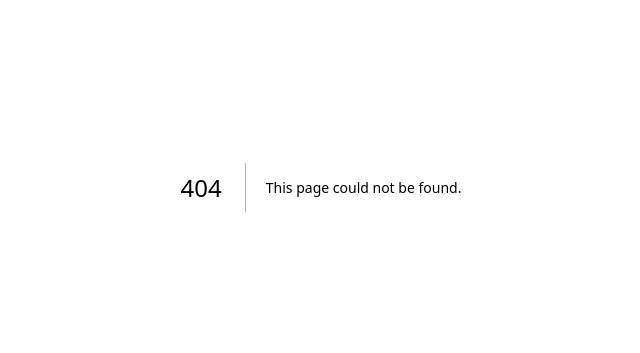
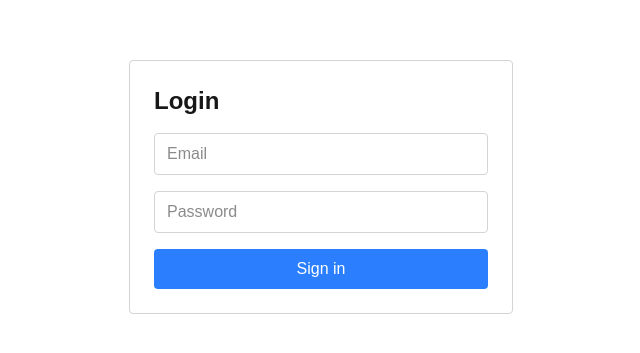
Before and after one commit to daviffc/TaskManager, a Next.js app: page /login in a window 1280 px wide. Before the commit this address had no page. Shown: the part 213-566 px from the top of the page, without its empty margins (319-959 px from the left). Built offline with nearby package versions, Linux system fonts and the light colour scheme.

Commit message:
feat: add login page

```diff
--- /dev/null
+++ b/src/app/login/page.tsx
@@ -0,0 +1,64 @@
+"use client";
+
+import { useState } from "react";
+import { signIn } from "next-auth/react";
+import { useRouter } from "next/navigation";
+
+export default function LoginPage() {
+    const [email, setEmail] = useState("");
+    const [password, setPassword] = useState("");
+    const [error, setError] = useState("");
+    const router = useRouter();
+
+    async function handleSubmit(e: React.FormEvent) {
+        e.preventDefault();
+        setError("");
+
+        const result = await signIn("credentials", {
+            email,
+            password,
+            redirect: false,
+        });
+
+        if (result?.error) {
+            setError("invalid email or password");
+            return;
+        }
+
+        router.push("/");
+    }
+    return (
+        <div className = "flex min-h-screen items-center justify-center ">
+            <form
+            onSubmit={handleSubmit}
+            className = "flex w-full max-w-sm flex-col gap-4 rounded border border-zinc-300 p-6 "
+            >
+                <h1 className = "text-2xl font-bold">Login</h1>
+
+                {error && <p className = "text-red-600">{error}</p>}
+
+                <input
+                    type="email"
+                    value={email}
+                    onChange={(e) => setEmail(e.target.value)}
+                    placeholder="Email"
+                    className = "rounded border border-zinc-300 px-3 py-2 text-zinc-900"
+                    />
+                <input
+                    type = "password"
+                    value={password}
+                    onChange={(e) => setPassword(e.target.value)}
+                    placeholder="Password"
+                     className="rounded border border-zinc-300 px-3 py-2 text-zinc-900"
+                     />
+                     <button
+                     type="submit"
+                     className = "rounded bg-blue-500 px-3 py-2 text-white hover:bg-blue-600"
+                     >
+                        Sign in
+                     </button>
+                 </form>
+             </div>
+    );
+
+}
```
